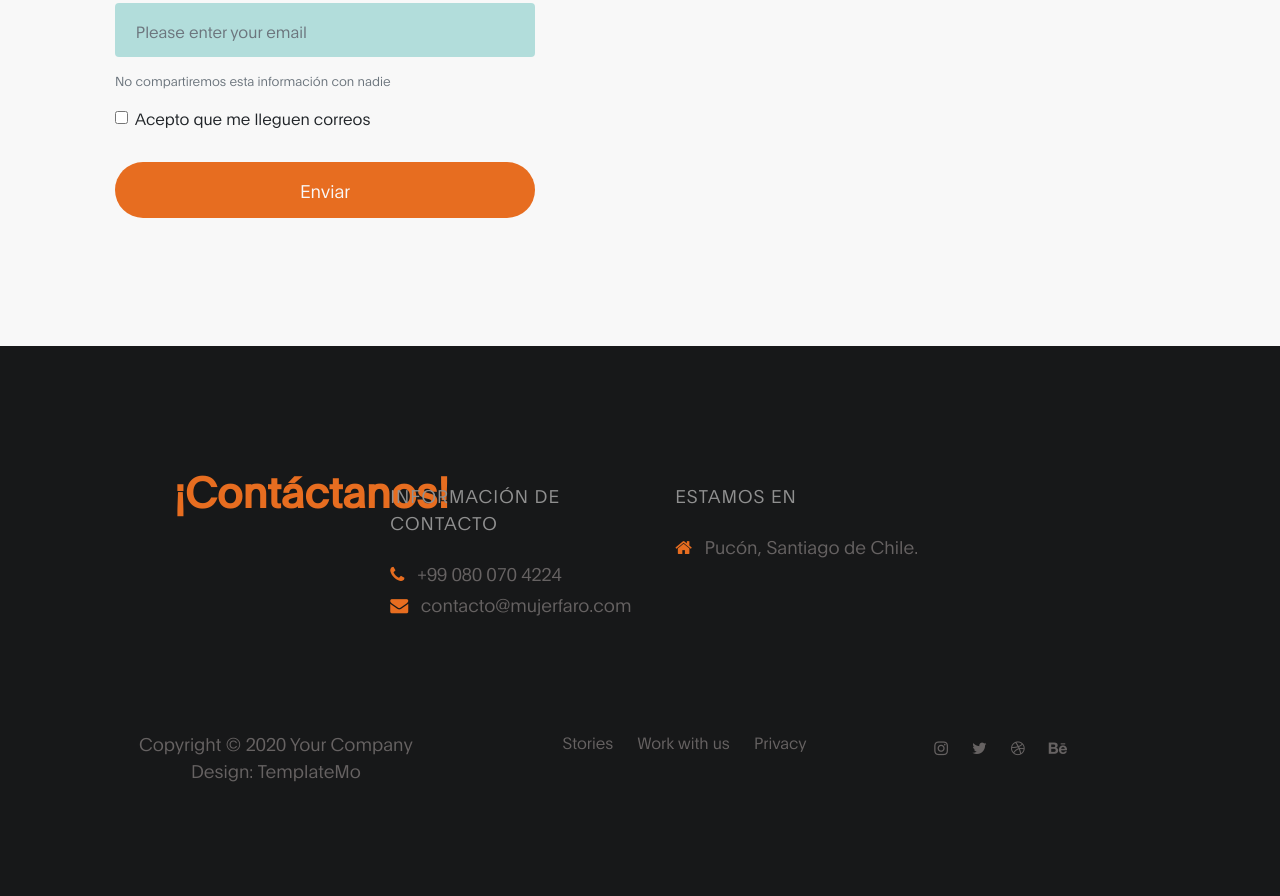
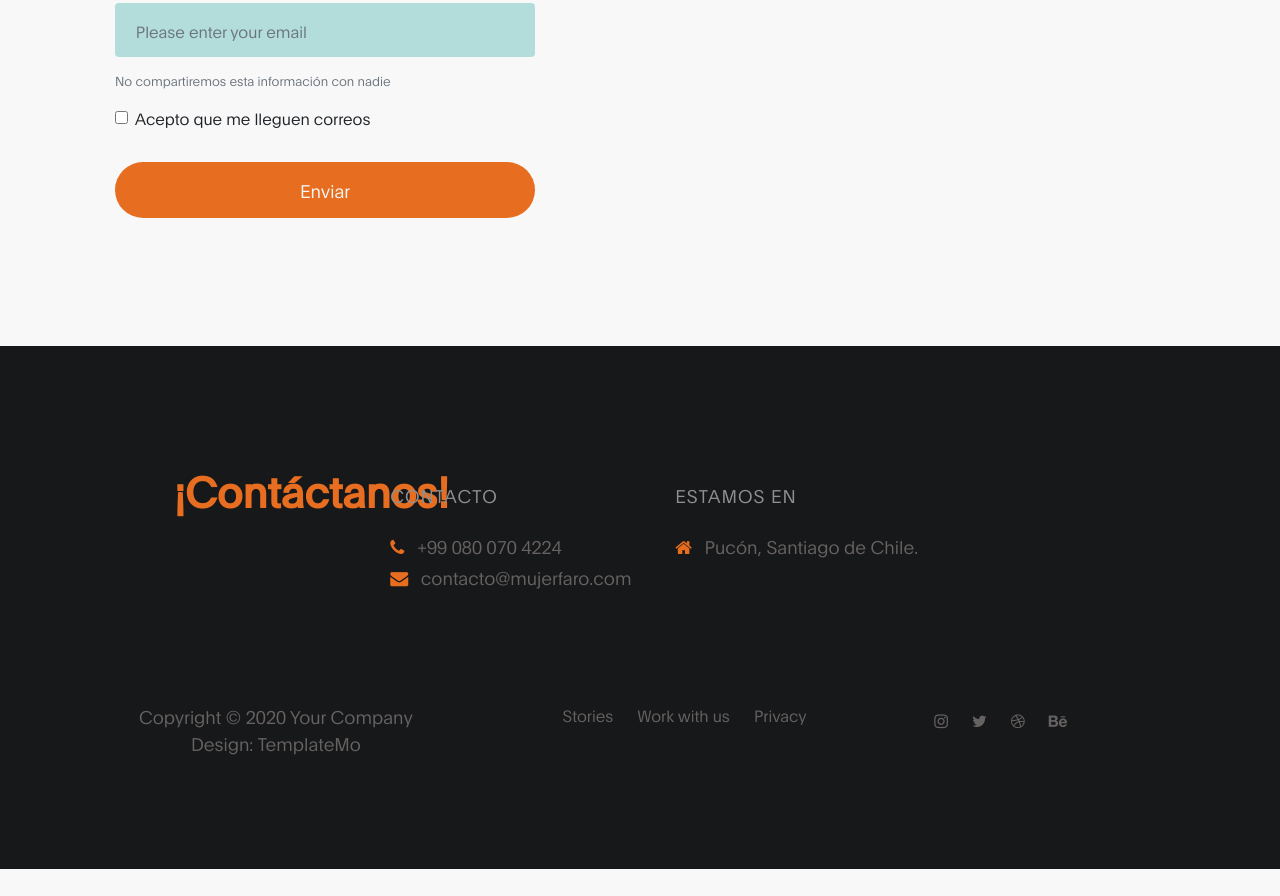
Before and after one commit to Mar-garita1/Final, a plain HTML site: page blog.html in a window 1280 px wide. Shown: the part 2461-3357 px from the top of the page. After the commit the page ends 3330 px from the top, so only its background shows below. Drawn offline with Linux system fonts and the light colour scheme.

Commit message:
Add files via upload

```diff
--- a/blog.html
+++ b/blog.html
@@ -123,7 +123,7 @@ https://templatemo.com/tm-538-digital-trend
           </div>
 
           <div class="col-lg-3 col-md-6 col-12" data-aos="fade-up" data-aos-delay="200">
-            <h4 class="my-4">Información de contacto</h4>
+            <h4 class="my-4">Contacto</h4>
 
             <p class="mb-1">
               <i class="fa fa-phone mr-2 footer-icon"></i>
```
Also changed, not shown: contact.html (+1 -1 lines), index.html (+1 -1 lines), project-detail.html (+1 -1 lines).
